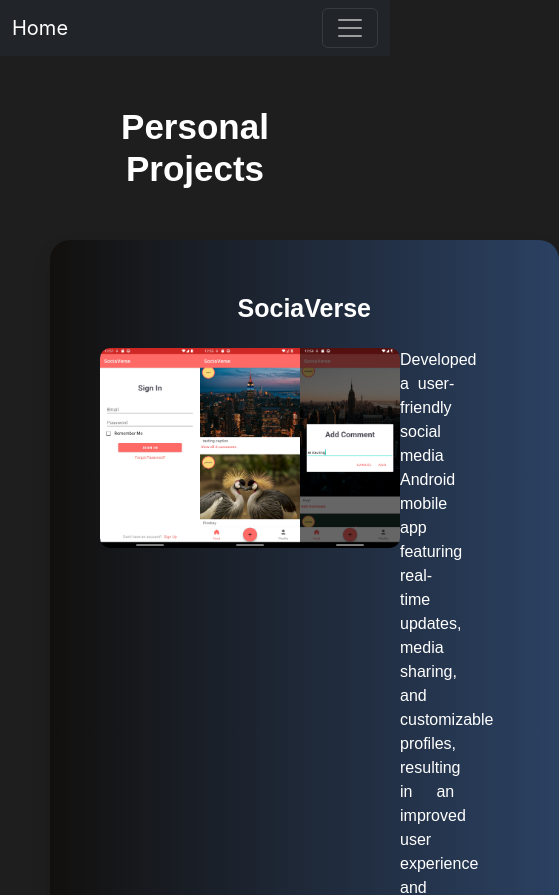
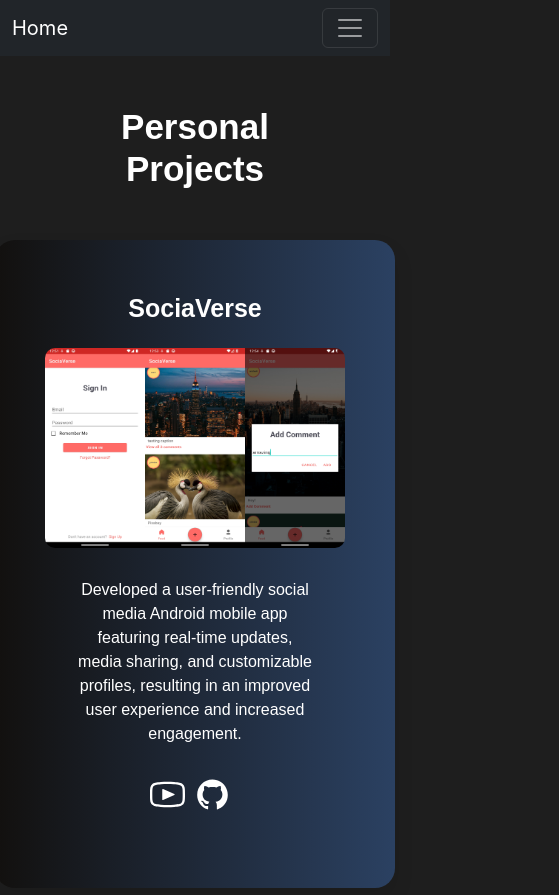
Before and after one commit to m-mraisi/mahmoud_mraisi_portfolio, a React (Create React App) app: page /work in a window 390 px wide. Shown: the top 895 px of the page, 559 px wide, since content can reach past the window. Built offline with nearby package versions, Linux system fonts and the light colour scheme.

Commit message:
made the contact, and the work pages responsive

```diff
--- a/src/components/Contact.css
+++ b/src/components/Contact.css
@@ -6,9 +6,7 @@
     font-family: Arial, Helvetica, sans-serif;
   }
 
-  .contact-page-form{
 
-  }
 
   .contact-email{
     text-decoration: none;
@@ -16,7 +14,9 @@
   }
 
   .page-title {
-    font-size: 36px;
+    font-size: 40px;
+  color: white;
+  font-weight: bold;
     margin-bottom: 50px;
   }
 
@@ -70,11 +70,12 @@
     margin-left: 20px;
   }
 
-  /* @media (max-width: 992px) {
-    .contact-page-container {
-        width: 100px;
-        display: flex;
+  @media (max-width: 992px) {
+    .contact-page-form {
         justify-content: center;
         align-items: center;
     }
-  } */
+    .contact-form{
+      width: 100%;
+    }
+  }
--- a/src/components/Contact.js
+++ b/src/components/Contact.js
@@ -5,7 +5,7 @@ const Contact = () => {
   return (
     <div className="contact-page-container">
       <div className="contact-page-form">
-        <h1 className="page-title">Let's talk</h1>
+        <h1 className="page-title">Let's Connect</h1>
         <p className="page-sub-title">
           Get in touch via the form below, or by emailing{" "}
           <a className="contact-email" href="mailto:mahmoudmraisi2@gmail.com">
--- a/src/components/Work.css
+++ b/src/components/Work.css
@@ -70,14 +70,11 @@ height: 200px;
     border-radius: 10px;
 }
 
-.project-desc-details{
-    display: grid;
-    grid-template-rows: repeat(2,1fr);
-}
 
 .project-links{
     display: flex;
     align-items: center;
+    margin: 20px auto;
 }
 
 
@@ -90,13 +87,32 @@ height: 200px;
 
 .project-description {
 width: 50%;
-text-align: justify;
-margin: auto 0px;
+text-align:inherit;
+margin: 10px 0px;
 }
 
-@media (max-width: 650px) {
+@media (max-width: 992px) {
+    .projects{
+        justify-content: center;
+        align-items: center;
+    }
     .project-details {
         display: grid;
-        grid-template-columns: repeat(2, 1fr);
+        grid-template-columns: repeat(1, 1fr);
+        row-gap: 20px;
     }
+    .project-image, .project-description, .project-links{
+        justify-content: center;
+        align-items: center;
+    }
+    .project-image {
+        width: 100%;
+    }
+    .project-description{
+        width: 100%;
+        padding: 0px 10%;
+        justify-content: center;
+        align-items: center;
+    }
+
   }
```
